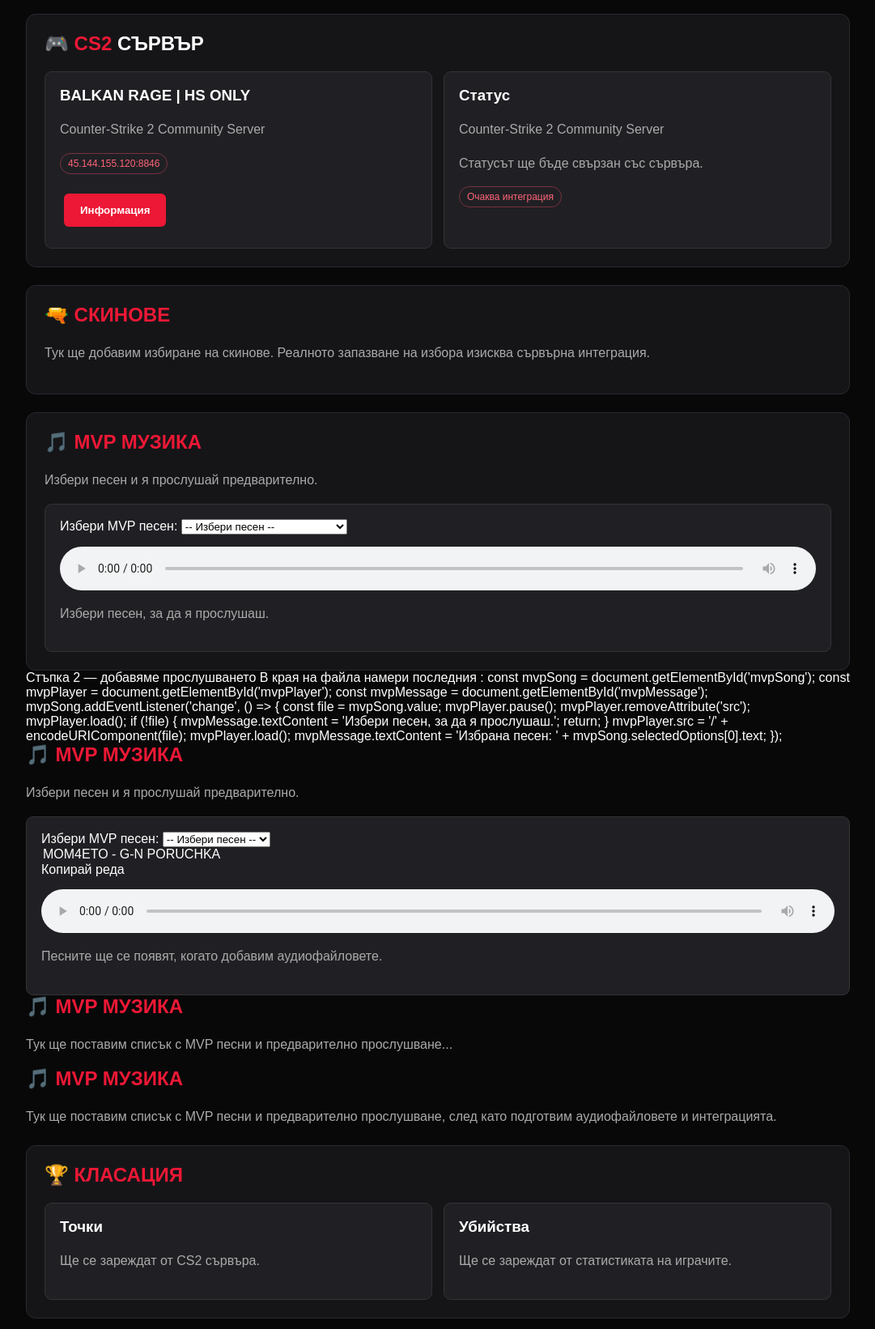
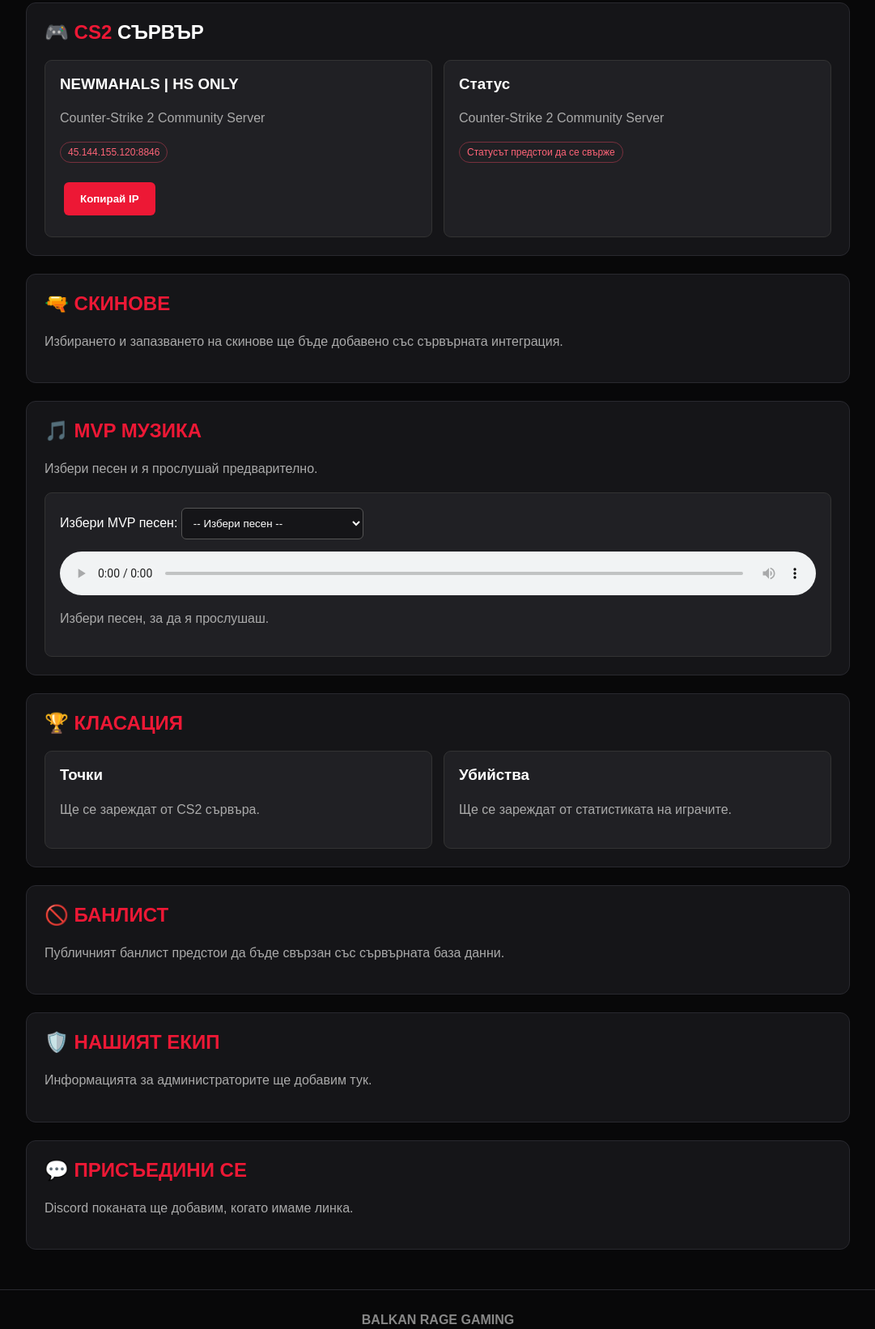
Before and after one commit to berkhddhkushakli/newmahals-cs2, a website: page index.html in a window 1280 px wide. Shown: the part 716-2357 px from the top of the page at 81% size, without its empty margins (99-1180 px from the left). Drawn offline with Linux system fonts and the light colour scheme; no server answers.

Commit message:
Update index.html

```diff
--- a/index.html
+++ b/index.html
@@ -1,4 +1,4 @@
-index.html
+
 <!DOCTYPE html>
 <html lang="bg">
 <head>
@@ -34,6 +34,8 @@ h2 .accent{color:var(--red)}
 .muted{color:var(--muted);line-height:1.6}
 .tag{display:inline-block;color:#ff6478;border:1px solid #78303d;padding:5px 9px;border-radius:20px;font-size:12px}
 footer{text-align:center;padding:28px 16px;color:#888;border-top:1px solid #29292f;margin-top:25px}
+select{background:#151518;color:#fff;padding:10px;border:1px solid #555;border-radius:6px;max-width:100%}
+audio{display:block;width:100%;margin-top:15px}
 </style>
 </head>
 <body>
@@ -53,9 +55,7 @@ footer{text-align:center;padding:28px 16px;color:#888;border-top:1px solid #2929
 <a href="#bans">Банове</a>
 <a href="#team">Екип</a>
 <a href="#discord">Discord</a>
-
 <a class="btn" href="/auth/steam">🎮 Вход със Steam</a>
-
 </nav>
 
 <main>
@@ -70,101 +70,36 @@ footer{text-align:center;padding:28px 16px;color:#888;border-top:1px solid #2929
 <h2>🎮 <span class="accent">CS2</span> СЪРВЪР</h2>
 <div class="grid">
 <div class="card">
-        <h3>BALKAN RAGE | HS ONLY</h3>
+<h3>NEWMAHALS | HS ONLY</h3>
 <p class="muted">Counter-Strike 2 Community Server</p>
 <p><span class="tag">45.144.155.120:8846</span></p>
-        <button class="btn" onclick="alert('Ще добавим IP адреса на сървъра, когато го потвърдим.')">Информация</button>
+<button class="btn" onclick="navigator.clipboard.writeText('45.144.155.120:8846').then(()=>alert('IP адресът е копиран!')).catch(()=>alert('IP: 45.144.155.120:8846'))">Копирай IP</button>
 </div>
 <div class="card">
 <h3>Статус</h3>
 <p class="muted">Counter-Strike 2 Community Server</p>
-<p class="muted">Статусът ще бъде свързан със сървъра.</p>
-<span class="tag">Очаква интеграция</span>
+<span class="tag">Статусът предстои да се свърже</span>
 </div>
 </div>
 </section>
 
 <section id="skins">
 <h2>🔫 <span class="accent">СКИНОВЕ</span></h2>
-    <p class="muted">Тук ще добавим избиране на скинове. Реалното запазване на избора изисква сървърна интеграция.</p>
+<p class="muted">Избирането и запазването на скинове ще бъде добавено със сървърната интеграция.</p>
 </section>
 
-
-<section id="mvp"> <h2>🎵 <span class="accent">MVP МУЗИКА</span></h2>
-  <p class="muted">Избери песен и я прослушай предварително.</p>
-
-  <div class="card">
-    <label for="mvpSong">Избери MVP песен:</label>
-
-    <select id="mvpSong">
-      <option value="">-- Избери песен --</option>
-      <option value="4-mom4eto-g-n-poruchka-g-n-poriecka-official-lyric-video_jc50RMR9.mp3">
-        MOM4ETO - G-N PORUCHKA
-      </option>
-    </select>
-
-    <audio id="mvpPlayer" controls preload="none"
-      style="width:100%;margin-top:15px">
-      Браузърът ти не поддържа аудио.
-    </audio>
-
-    <p id="mvpMessage" class="muted">
-      Избери песен, за да я прослушаш.
-    </p>
-  </div>
-</section>
-
-
-
-Стъпка 2 — добавяме прослушването
-В края на файла намери последния <script> — този, в който е updateSteamLogin(). Остави съществуващия код за Steam входа и добави следващия код точно преди затварящия </script>:
-
-const mvpSong = document.getElementById('mvpSong');
-const mvpPlayer = document.getElementById('mvpPlayer');
-const mvpMessage = document.getElementById('mvpMessage');
-
-mvpSong.addEventListener('change', () => {
-  const file = mvpSong.value;
-
-  mvpPlayer.pause();
-  mvpPlayer.removeAttribute('src');
-  mvpPlayer.load();
-
-  if (!file) {
-    mvpMessage.textContent = 'Избери песен, за да я прослушаш.';
-    return;
-  }
-
-  mvpPlayer.src = '/' + encodeURIComponent(file);
-  mvpPlayer.load();
-  mvpMessage.textContent = 'Избрана песен: ' + mvpSong.selectedOptions[0].text;
-});
+<section id="mvp">
 <h2>🎵 <span class="accent">MVP МУЗИКА</span></h2>
 <p class="muted">Избери песен и я прослушай предварително.</p>
-
 <div class="card">
 <label for="mvpSong">Избери MVP песен:</label>
 <select id="mvpSong">
 <option value="">-- Избери песен --</option>
+<option value="https://raw.githubusercontent.com/berkhddhkushakli/newmahals-cs2/main/4-mom4eto-g-n-poruchka-g-n-poriecka-official-lyric-video_ic5ORMR9.mp3">MOM4ETO - G-N PORUCHKA</option>
 </select>
-    <option value="4-mom4eto-g-n-poruchka-g-n-poriecka-official-lyric-video_jc50RMR9.mp3">MOM4ETO - G-N PORUCHKA</option>
- Копирай реда
-
-    <audio id="mvpPlayer" controls preload="none" style="width:100%;margin-top:15px">
-      Браузърът ти не поддържа аудио.
-    </audio>
-
-    <p id="mvpMessage" class="muted">
-      Песните ще се появят, когато добавим аудиофайловете.
-    </p>
+<audio id="mvpPlayer" controls preload="none"></audio>
+<p id="mvpMessage" class="muted">Избери песен, за да я прослушаш.</p>
 </div>
-</section>
-
-  <h2>🎵 <span class="accent">MVP МУЗИКА</span></h2>
-  <p class="muted">Тук ще поставим списък с MVP песни и предварително прослушване...</p>
-</section>
-    <h2>🎵 <span class="accent">MVP МУЗИКА</span></h2>
-    <p class="muted">Тук ще поставим списък с MVP песни и предварително прослушване, след като подготвим аудиофайловете и интеграцията.</p>
 </section>
 
 <section id="ranking">
@@ -177,7 +112,7 @@ mvpSong.addEventListener('change', () => {
 
 <section id="bans">
 <h2>🚫 <span class="accent">БАНЛИСТ</span></h2>
-    <p class="muted">Публичният банлист ще се свърже със сървърната база данни по-късно.</p>
+<p class="muted">Публичният банлист предстои да бъде свързан със сървърната база данни.</p>
 </section>
 
 <section id="team">
@@ -187,7 +122,7 @@ mvpSong.addEventListener('change', () => {
 
 <section id="discord">
 <h2>💬 <span class="accent">ПРИСЪЕДИНИ СЕ</span></h2>
-    <p class="muted">Discord поканата ще добавим, когато ми изпратиш линка.</p>
+<p class="muted">Discord поканата ще добавим, когато имаме линка.</p>
 </section>
 </main>
 
@@ -197,21 +132,44 @@ mvpSong.addEventListener('change', () => {
 </footer>
 
 <script>
-async function updateSteamLogin() {
-  try {
-    const response = await fetch('/api/me');
-    const data = await response.json();
-    const button = document.querySelector('nav a[href="/auth/steam"]');
-
-    if (button && data.loggedIn && data.user) {
-      button.textContent = '👤 ' + data.user.displayName;
-      button.href = '/api/me';
+async function updateSteamLogin(){
+  try{
+    const response=await fetch('/api/me');
+    const data=await response.json();
+    const button=document.querySelector('nav a[href="/auth/steam"]');
+    if(button && data.loggedIn && data.user){
+      button.textContent='👤 '+data.user.displayName;
+      button.href='/api/me';
     }
-  } catch (error) {
-    console.error('Steam login error:', error);
+  }catch(error){
+    console.error('Steam login error:',error);
   }
 }
+
 updateSteamLogin();
+
+const mvpSong=document.getElementById('mvpSong');
+const mvpPlayer=document.getElementById('mvpPlayer');
+const mvpMessage=document.getElementById('mvpMessage');
+
+mvpSong.addEventListener('change',()=>{
+  const file=mvpSong.value;
+  mvpPlayer.pause();
+  mvpPlayer.removeAttribute('src');
+  mvpPlayer.load();
+
+  if(!file){
+    mvpMessage.textContent='Избери песен, за да я прослушаш.';
+    return;
+  }
+
+  mvpPlayer.src=file;
+  mvpPlayer.load();
+  mvpMessage.textContent='Избрана песен: '+mvpSong.selectedOptions[0].text;
+  mvpPlayer.play().catch(()=>{
+    mvpMessage.textContent='Натисни Play, за да чуеш песента.';
+  });
+});
 </script>
 </body>
 </html>
```
Lines whose indentation alone changed are shown as unchanged.
